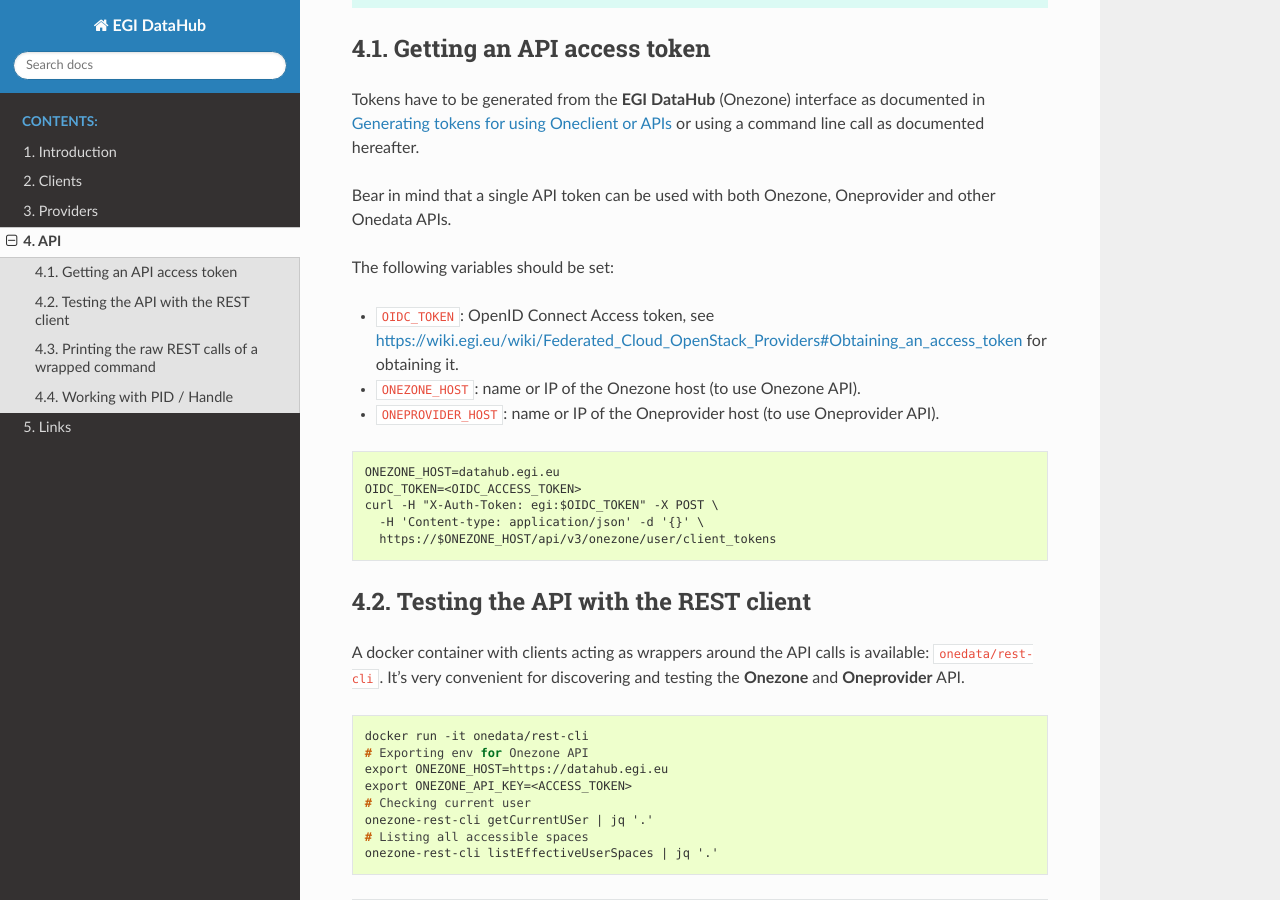
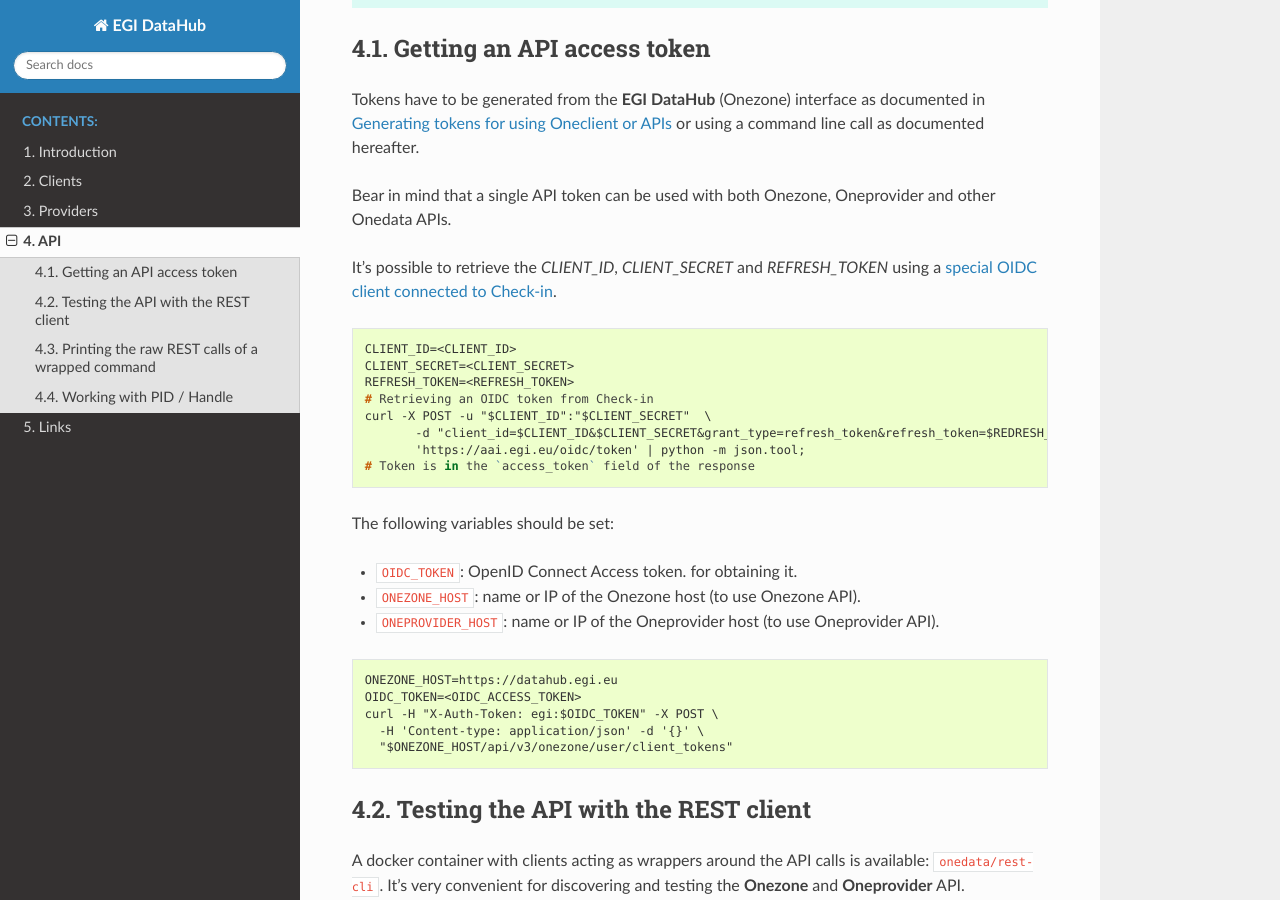
Before and after one commit to EGI-Federation/datahub-documentation, a Sphinx documentation site: the page built from source/api.rst, in a window 1280 px wide and 900 px high, scrolled down 349 px. Built offline with Sphinx 7.4.7 and the Read the Docs theme 2.0.0, drawn with Linux system fonts in a browser that asks for light colours.

Commit message:
api.rst: document OIDC token retrieval

```diff
--- a/source/api.rst
+++ b/source/api.rst
@@ -21,21 +21,34 @@
 Bear in mind that a single API token can be used with both Onezone, Oneprovider
 and other Onedata APIs.
 
+It's possible to retrieve the `CLIENT_ID`, `CLIENT_SECRET` and `REFRESH_TOKEN`
+using a `special OIDC client connected to Check-in <https://aai.egi.eu/fedcloud/>`_.
+
+.. code-block:: console
+
+   CLIENT_ID=<CLIENT_ID>
+   CLIENT_SECRET=<CLIENT_SECRET>
+   REFRESH_TOKEN=<REFRESH_TOKEN>
+   # Retrieving an OIDC token from Check-in
+   curl -X POST -u "$CLIENT_ID":"$CLIENT_SECRET"  \
+          -d "client_id=$CLIENT_ID&$CLIENT_SECRET&grant_type=refresh_token&refresh_token=$REDRESH_TOKEN&scope=openid%20email%20profile" \
+          'https://aai.egi.eu/oidc/token' | python -m json.tool;
+   # Token is in the `access_token` field of the response
+
 The following variables should be set:
 
-* ``OIDC_TOKEN``: OpenID Connect Access token, see
-  https://wiki.egi.eu/wiki/Federated_Cloud_OpenStack_Providers#Obtaining_an_access_token
+* ``OIDC_TOKEN``: OpenID Connect Access token.
   for obtaining it.
 * ``ONEZONE_HOST``: name or IP of the Onezone host (to use Onezone API).
 * ``ONEPROVIDER_HOST``: name or IP of the Oneprovider host (to use Oneprovider API).
 
 .. code-block:: console
 
-   ONEZONE_HOST=datahub.egi.eu
+   ONEZONE_HOST=https://datahub.egi.eu
    OIDC_TOKEN=<OIDC_ACCESS_TOKEN>
    curl -H "X-Auth-Token: egi:$OIDC_TOKEN" -X POST \
      -H 'Content-type: application/json' -d '{}' \
-     https://$ONEZONE_HOST/api/v3/onezone/user/client_tokens
+     "$ONEZONE_HOST/api/v3/onezone/user/client_tokens"
 
 Testing the API with the REST client
 ^^^^^^^^^^^^^^^^^^^^^^^^^^^^^^^^^^^^
```
